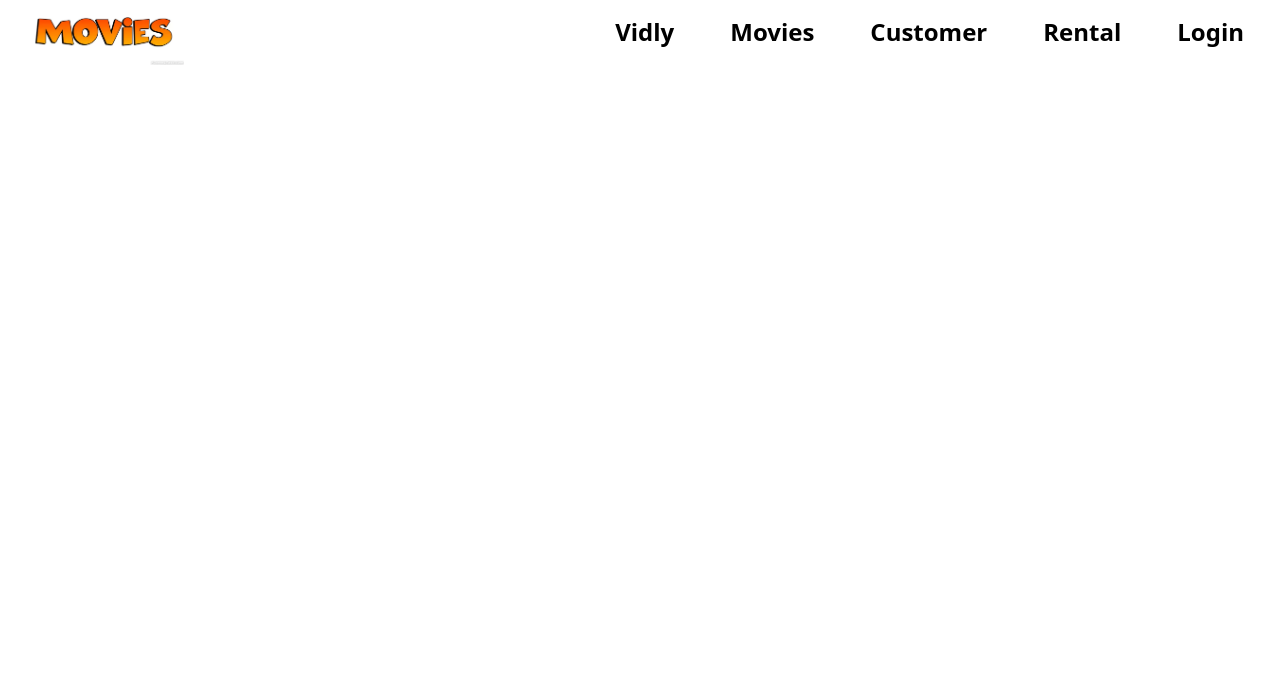
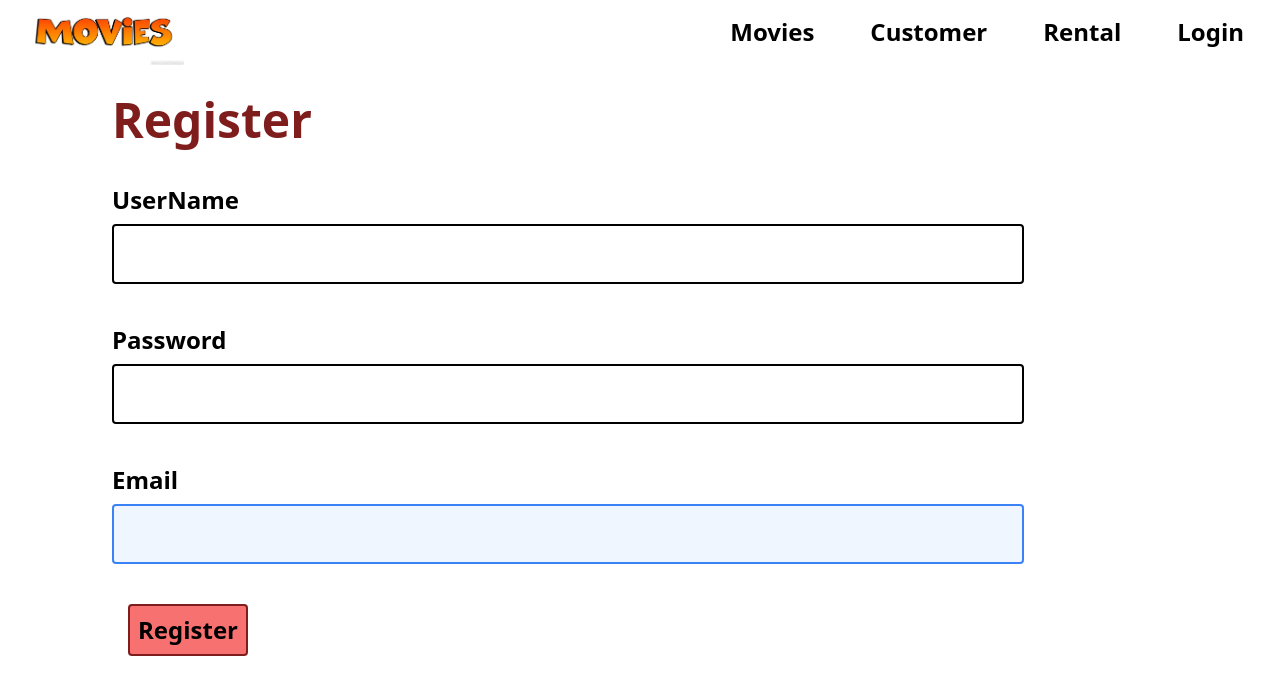
Before and after one commit to seharsitara/MovieApp-using-react, a React app in the folder movie-app/: page /register in a window 1280 px wide. Before the commit this address led to /not-found. Shown: the top 694 px of the page. Built offline with nearby package versions, Linux system fonts and the light colour scheme; the HTML template or start-up script is replaced by a standard one.

Commit message:
movie-app

```diff
--- a/movie-app/package.json
+++ b/movie-app/package.json
@@ -11,6 +11,7 @@
   },
   "dependencies": {
     "@fortawesome/fontawesome-free": "^6.6.0",
+    "joi": "^17.13.3",
     "lodash": "^4.17.10",
     "react": "^18.3.1",
     "react-dom": "^18.3.1",
--- a/movie-app/src/App.jsx
+++ b/movie-app/src/App.jsx
@@ -7,12 +7,12 @@ import '@fortawesome/fontawesome-free/css/all.min.css';
 import Nav from './Nav'
 import Customer from './Customer'
 import Rental from './Rental'
-import { Route,Routes,Navigate } from 'react-router-dom';
+import { Route,Routes,Navigate}  from 'react-router-dom';
 import Notfound from './Notfound'
 import Movieform from './Movieform'
 import Loginform from './Loginform'
 import { useLocation } from 'react-router-dom'
-
+import Register from './Register'
 
 
 function App() {
@@ -21,17 +21,21 @@ function App() {
 
   return (
     <>
-      <Nav></Nav>
-      <div>
+        <div>
+
+       <Nav>
+        </Nav>
+
       <Routes>
       <Route path="/moviestitle/:id" element={<Movieform/>}></Route>
-      <Route path="/" element={<Movies/>}></Route>
+      <Route path="/register" element={<Register/>}></Route>
+      <Route path="/loginform" element={<Loginform/>}></Route>
+      <Route path="/movies" element={<Movies/>}></Route>
       <Route path="/customer" element={<Customer/>}></Route>
      <Route path="/rental" element={<Rental/>}></Route>
+     <Route path="/not-found" element={<Notfound/>}></Route>
+      <Route path="*" element={<Navigate to="/not-found" />} />
 
-     <Route path="/not-found" element={<Notfound/>}></Route>
-    <Route path="/loginform" element={<Loginform/>}></Route>
-     <Route path="*" element={<Navigate to="/not-found" />} />
      </Routes>
      </div>
     </>
--- a/movie-app/src/Loginform.jsx
+++ b/movie-app/src/Loginform.jsx
@@ -1,18 +1,73 @@
-import React from "react";
+import React, { useState } from "react";
+import Joi from "joi";
 
 const Loginform=()=>{
+
+  const [data,setData]=useState({
+         username:'',
+         password:''
+  });
+  const [errors,setErrors]=useState({
+
+});
+
+
+const schema= Joi.object({
+   username: Joi.string().min(3).required().label('Username'),
+  password: Joi.string().min(6).required().label('Password')
+})
+
+const onChangeHandler=(e)=>{
+  const {name,value}=e.target;
+
+    setData({
+      ...data,
+      [name]:value
+    });
+
+    const { error } = schema.extract(name).validate(value);
+  setErrors({ ...errors, [name]: error ? error.details[0].message : null });
+
+}
+
+
+
+
+  const handleSubmit=(e)=>{
+    e.preventDefault();
+     const validation=schema.validate(data);
+
+     if (validation.error) {
+      const errorMessages = {};
+      validation.error.details.forEach(detail => {
+        errorMessages[detail.path[0]] = detail.message; // Add errors
+      });
+      setErrors(errorMessages); // Show errors
+      return; // Stop submission
+
+
+
+    }
+
+  }
+
+   const isFormValid = Object.keys(errors).length === 0 && Object.keys(data).every(key => data[key] !== '');
+
   return(
-  <div className="w-full mt-28">
-  <form className="text-2xl font-semibold md:w-3/4 ">
-    <lable htmlFor="username" className="block absolute md:left-28 left-10">UserName</lable>
-    <input type="text" placeholder="Enter username" autoComplete="current-username" className=" border-2 border-black rounded md:p-3 p-2 md:w-full md:ml-20 mt-10 w-full "/>
-     <small></small>
+    <div className="w-full mt-28">
+  <form className="text-2xl font-semibold md:w-3/4 " onSubmit={handleSubmit}>
+    <label htmlFor="username" className="block absolute md:left-28 left-10">UserName</label>
+    <input  type="text" id="username" name="username" value={data.username} onChange={onChangeHandler} autoComplete="current-username" className=" border-2 border-black       rounded md:p-3 p-2 md:w-full md:ml-20 mt-10 w-full focus:border-blue-500
+     focus:outline-none  focus:bg-blue-50" autoFocus/>
+    {errors.username && (<span  className={`${errors.username.includes('correct') ?  'bg-green-200 ': 'bg-red-200 ' }font-medium text-base p-2 rounded inline-block md:w-full md:ml-20  w-full`}>{errors.username}</span>)
+    }
      <br/>
-    <lable htmlFor="password" className="block absolute md:left-28 left-10 mt-10">Password</lable>
-    <input type="password" placeholder="Enter password" autoComplete="current-password" className="border-2 border-black rounded md:p-3 p-2 md:w-full md:ml-20 mt-20 w-full "/>
-    <small></small>
-
-    <button className="bg-red-900 border-2 border-red-900 rounded md:mt-10 absolute md:left-28 md:p-2 left-10 p-2 mt-40">Submit</button>
+    <label htmlFor="password" className="block absolute md:left-28 left-10 mt-10">Password</label>
+    <input type="password" id="password" name="password" value={data.password} onChange={onChangeHandler}  autoComplete="current-password" className="border-2 border-black rounded md:p-3 p-2 md:w-full md:ml-20 mt-20 w-full focus:border-blue-500
+     focus:outline-none s focus:bg-blue-50 " autoFocus/>
+    {errors.password && (<span  className={`font-medium text-base p-2 rounded inline-block md:w-full md:ml-20  w-full ${errors.password.includes('correct') ?  'bg-green-200 ': 'bg-red-200 '}`}>{errors.password}</span>)
+    }
+    <button className={` border-2 border-red-900 rounded md:mt-10 absolute md:left-32 md:p-2 left-10 p-2 mt-40 ${!isFormValid ? "bg-red-400" : "bg-red-900" }`} disabled={!isFormValid} >Login</button>
   </form>
   </div>
   );
--- a/movie-app/src/Nav.jsx
+++ b/movie-app/src/Nav.jsx
@@ -7,10 +7,10 @@ import {Link,useLocation}  from "react-router-dom";
 
 const Nav=()=>{
     const [isOpen,setIsOpen]=useState(false);
-    const location = useLocation();
+    //const location = useLocation();
 
   // If the path is '/loginform', the navbar will be hidden
-   const showNavBar = location.pathname === '/loginform' && '/' && '/rental' && '/customer';
+   //const showNavBar = location.pathname !== '/vidly';
 
 
 
@@ -18,9 +18,12 @@ const btnHandler=()=>{
   setIsOpen(!isOpen);
 
 }
-     if(showNavBar){
-      return null;
-     }
+
+const onNav=()=>{
+  setIsOpen(false);
+
+}
+
      return(
     <div className='md:w-full w-full absolute top-0 left-0  bg-white'>
     <nav className="flex items-center justify-between text-black md:px-6 px-4 " >
@@ -30,8 +33,8 @@ const btnHandler=()=>{
     </div>
 
     <ul className="hidden md:flex md:items-center md:justify-between md:gap-4 font-semibold text-xl  xl:text-2xl md:cursor-pointer lg:gap-8">
-        <li className="font-bold p-3  hover:text-red-900 hover:border-b-4 rounded-sm border-b-red-900 "><Link to='/vidly'>Vidly</Link></li>
-        <li className="p-3  hover:text-red-900 hover:border-b-4 rounded-sm border-b-red-900 "><Link to="/">Movies </Link></li>
+
+        <li className="p-3  hover:text-red-900 hover:border-b-4 rounded-sm border-b-red-900 "><Link to="/movies">Movies </Link></li>
         <li className="p-3  hover:text-red-900 hover:border-b-4 rounded-sm border-b-red-900 "><Link to="/customer">Customer</Link></li>
         <li className="p-3  hover:text-red-900 hover:border-b-4 rounded-sm border-b-red-900 "><Link to="/rental">Rental</Link></li>
         <li className="p-3  hover:text-red-900 hover:border-b-4 rounded-sm border-b-red-900 "><Link to="/loginform">Login</Link></li>
@@ -42,14 +45,13 @@ const btnHandler=()=>{
       </button>
 
      {isOpen && (
-      <div className='md:hidden  absolute top-16 left-0 right-0 w-full bg-red-900 flex flex-col items-center font-semibold text-medium text-white cursor-pointer'>
+      <div className='md:hidden  absolute top-16 left-0 right-0 w-full bg-red-900 flex flex-col items-center font-semibold text-medium text-white cursor-pointer z-50'>
 
-         <li className='w-full p-4 text-center font-bold list-none hover:bg-red-950'> <Link
-         to='/vily'>Vidly</Link></li>
-         <li className='w-full p-4 text-center list-none  hover:bg-red-950'> <Link to='/'>Movies</Link></li>
-         <li className='w-full p-4 text-center list-none  hover:bg-red-950'> <Link to='/customer'>Customer</Link></li>
-         <li className='w-full p-4 text-center list-none  hover:bg-red-950'> <Link to='/rental'>Rental</Link></li>
-         <li className='w-full p-4 text-center list-none  hover:bg-red-950'> <Link to='/loginform'>Login</Link></li>
+
+         <li className='w-full p-4 text-center list-none  hover:bg-red-950'> <Link to='/movies' onClick={onNav}>Movies</Link></li>
+         <li className='w-full p-4 text-center list-none  hover:bg-red-950'> <Link to='/customer' onClick={onNav}>Customer</Link></li>
+         <li className='w-full p-4 text-center list-none  hover:bg-red-950'> <Link to='/rental' onClick={onNav}>Rental</Link></li>
+         <li  className='w-full p-4 text-center list-none  hover:bg-red-950'> <Link to='/loginform' onClick={onNav} >Login</Link></li>
 
       </div>
 
--- /dev/null
+++ b/movie-app/src/Register.jsx
@@ -0,0 +1,98 @@
+import React from "react";
+import { useState} from "react";
+import Joi from "joi";
+
+
+const Register=()=>{
+  const [data,setData]=useState({
+    username:'',
+    password:'',
+    email:''
+});
+const [errors,setErrors]=useState({
+
+});
+
+
+const schema= Joi.object({
+username: Joi.string().min(3).required().label('Username'),
+password: Joi.string().min(6).required().label('Password'),
+email: Joi.string().email({ tlds: { allow: false } }).required().label('Email')
+})
+
+    const onChangeHandler=(e)=>{
+     const {name,value}=e.target;
+
+     setData({
+     ...data,
+     [name]:value
+    });
+
+   const { error } = schema.extract(name).validate(value);
+   setErrors({ ...errors, [name]: error ? error.details[0].message : null });
+
+}
+
+
+
+
+const handleSubmit=(e)=>{
+e.preventDefault();
+const validation=schema.validate(data);
+
+    if (validation.error) {
+ const errorMessages = {};
+ validation.error.details.forEach(detail => {
+   errorMessages[detail.path[0]] = detail.message; // Add errors
+ });
+ setErrors(errorMessages); // Show errors
+ return; // Stop submission
+
+
+
+}
+
+}
+
+    const isFormValid = Object.keys(errors).length === 0 && Object.keys(data).every(key => data[key] !== '');
+
+
+
+
+      return (
+       <>
+
+
+       <div className="w-full mt-16">
+       <h1 className="md:text-5xl md:font-bold text-4xl font-bold mb-10 w-fit md:ml-20 text-red-900">Register</h1>
+  <form className="text-2xl font-semibold md:w-3/4 " onSubmit={handleSubmit}>
+    <label htmlFor="username" className="block absolute md:left-28 left-10">UserName</label>
+    <input  type="text" id="username" name="username" value={data.username} onChange={onChangeHandler} autoComplete="current-username" className=" border-2 border-black       rounded md:p-3 p-2 md:w-full md:ml-20 mt-10 w-full focus:border-blue-500
+     focus:outline-none  focus:bg-blue-50" autoFocus/>
+    {errors.username && (<span  className={`${errors.username.includes('correct') ?  'bg-green-200 ': 'bg-red-200 ' }font-medium text-base p-2 rounded inline-block md:w-full md:ml-20  w-full`}>{errors.username}</span>)
+    }
+     <br/>
+    <label htmlFor="password" className="block absolute md:left-28 left-10 mt-10">Password</label>
+    <input type="password" id="password" name="password" value={data.password} onChange={onChangeHandler}  autoComplete="current-password" className="border-2 border-black rounded md:p-3 p-2 md:w-full md:ml-20 mt-20 w-full focus:border-blue-500
+     focus:outline-none  focus:bg-blue-50 " autoFocus/>
+    {errors.password && (<span  className={`font-medium text-base p-2 rounded inline-block md:w-full md:ml-20  w-full ${errors.password.includes('correct') ?  'bg-green-200 ': 'bg-red-200 '}`}>{errors.password}</span>)
+    }
+    <br/>
+    <label htmlFor="email" className="block absolute md:left-28 left-10 mt-10">Email</label>
+    <input type="email" id="email" name="email" value={data.email} onChange={onChangeHandler}  autoComplete="current-email" className="border-2 border-black rounded md:p-3 p-2 md:w-full md:ml-20 mt-20 w-full focus:border-blue-500
+     focus:outline-none  focus:bg-blue-50 " autoFocus/>
+    {errors.email && (<span  className={`font-medium text-base p-2 rounded inline-block md:w-full md:ml-20  w-full ${errors.email.includes('correct') ?  'bg-green-200 ': 'bg-red-200 '}`}>{errors.email}</span>)
+    }
+
+    <button className={` border-2 border-red-900 rounded md:mt-10 absolute md:left-32 md:p-2 left-10 p-2 mt-40 ${!isFormValid ? "bg-red-400" : "bg-red-900" }`} disabled={!isFormValid} >Register</button>
+  </form>
+  </div>
+
+
+
+       </>
+
+
+    );
+}
+export default Register;
```
Also changed, not shown: 1 other file (tests, documents, lock files or other folders).
